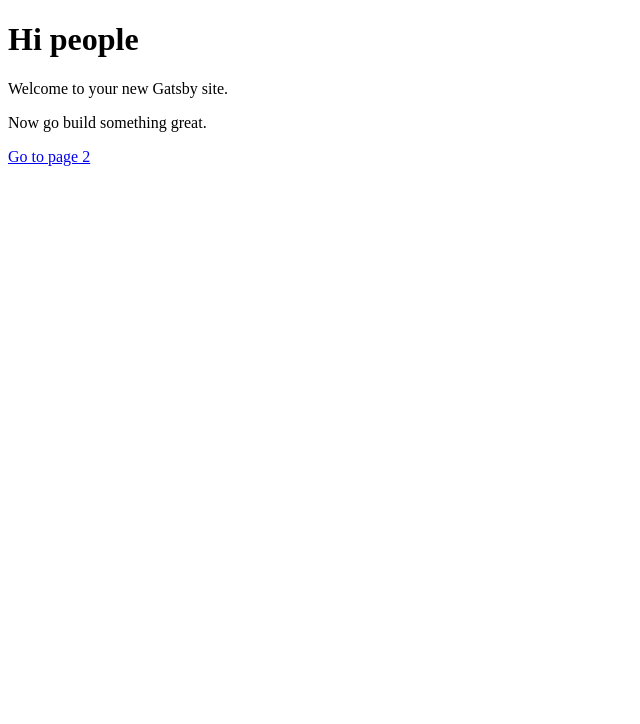
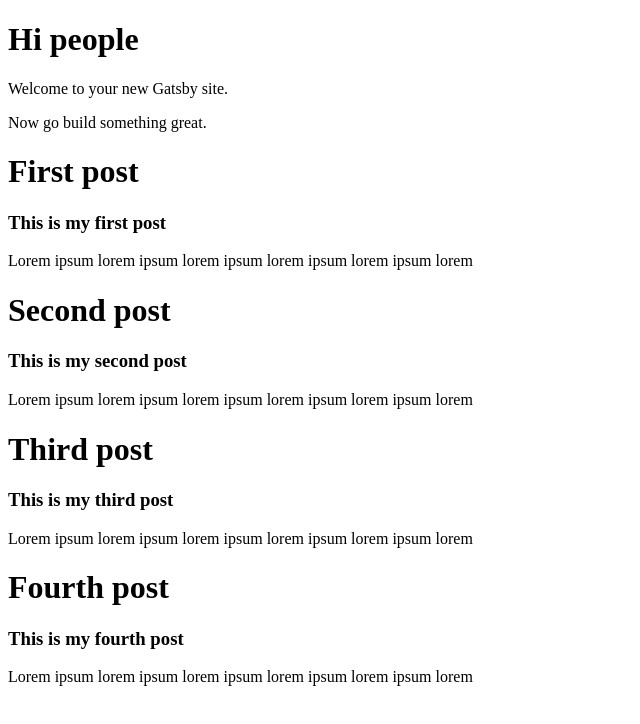
Before and after one commit to anacampesan/anazard-gatsby, a Gatsby site: page / in a window 1280 px wide. Shown: the whole page, without its empty margins (0-640 px from the left). Built offline with nearby package versions, Linux system fonts and the light colour scheme; Gatsby itself is replaced by a stand-in of ours.

Commit message:
Added postcard component + dynamic data

```diff
--- /dev/null
+++ b/src/components/post-card.js
@@ -0,0 +1,12 @@
+import React from 'react';
+import Link from 'gatsby-link';
+
+const PostCard = ({ post }) => (
+    <div>
+        <h1>{post.title}</h1>
+        <h3>{post.headline}</h3>
+        <p>{post.content}</p>
+    </div>
+);
+
+export default PostCard;
--- a/src/pages/index.js
+++ b/src/pages/index.js
@@ -1,13 +1,41 @@
-import React from 'react'
-import Link from 'gatsby-link'
+import React from 'react';
+import Link from 'gatsby-link';
+
+import PostCard from '../components/post-card';
 
 const IndexPage = () => (
   <div>
     <h1>Hi people</h1>
     <p>Welcome to your new Gatsby site.</p>
     <p>Now go build something great.</p>
-    <Link to="/page-2/">Go to page 2</Link>
+    { posts.map((post, i) => {
+      return (
+        <PostCard post={post} key={i}></PostCard>
+      );
+    }) }
   </div>
 )
+const posts = [
+  {
+    title: 'First post',
+    headline: 'This is my first post',
+    content: 'Lorem ipsum lorem ipsum lorem ipsum lorem ipsum lorem ipsum lorem'
+  },
+  {
+    title: 'Second post',
+    headline: 'This is my second post',
+    content: 'Lorem ipsum lorem ipsum lorem ipsum lorem ipsum lorem ipsum lorem'
+  },
+  {
+    title: 'Third post',
+    headline: 'This is my third post',
+    content: 'Lorem ipsum lorem ipsum lorem ipsum lorem ipsum lorem ipsum lorem'
+  },
+  {
+    title: 'Fourth post',
+    headline: 'This is my fourth post',
+    content: 'Lorem ipsum lorem ipsum lorem ipsum lorem ipsum lorem ipsum lorem'
+  }
+];
 
-export default IndexPage
+export default IndexPage;
```
